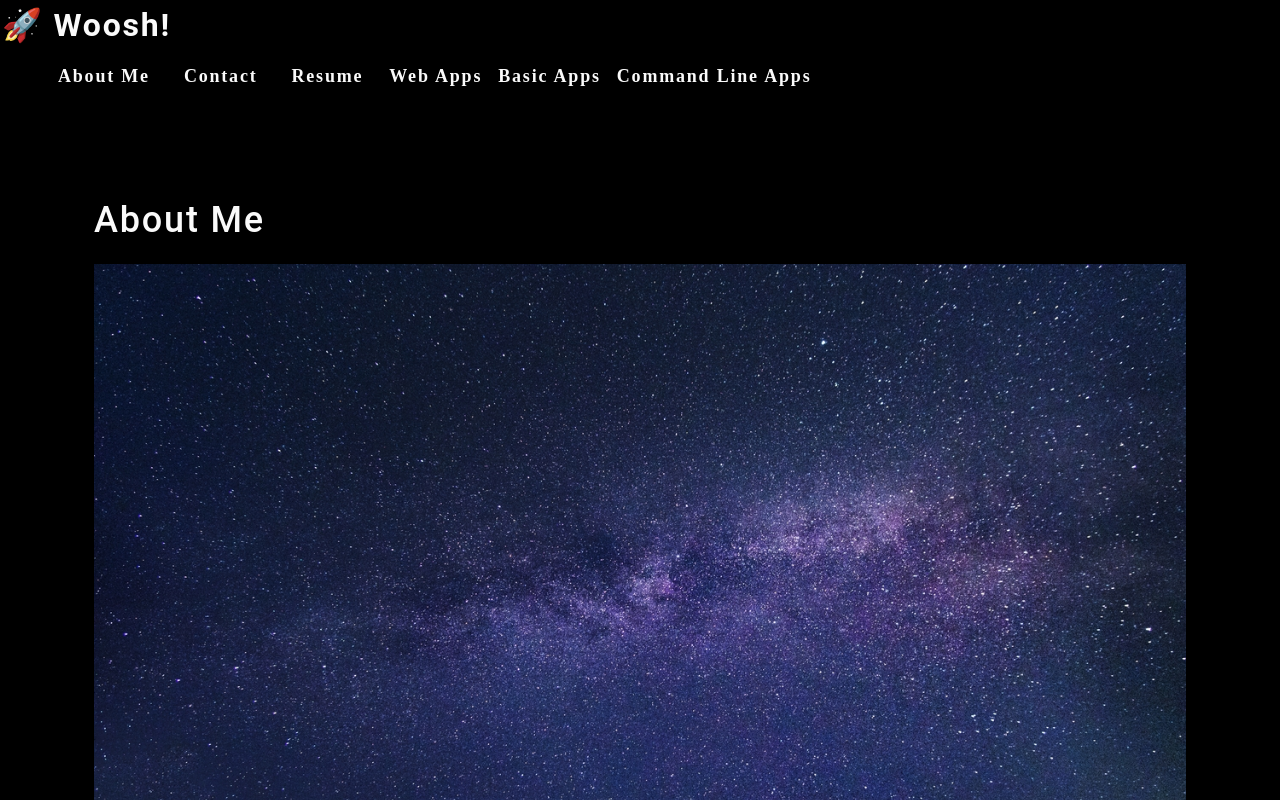
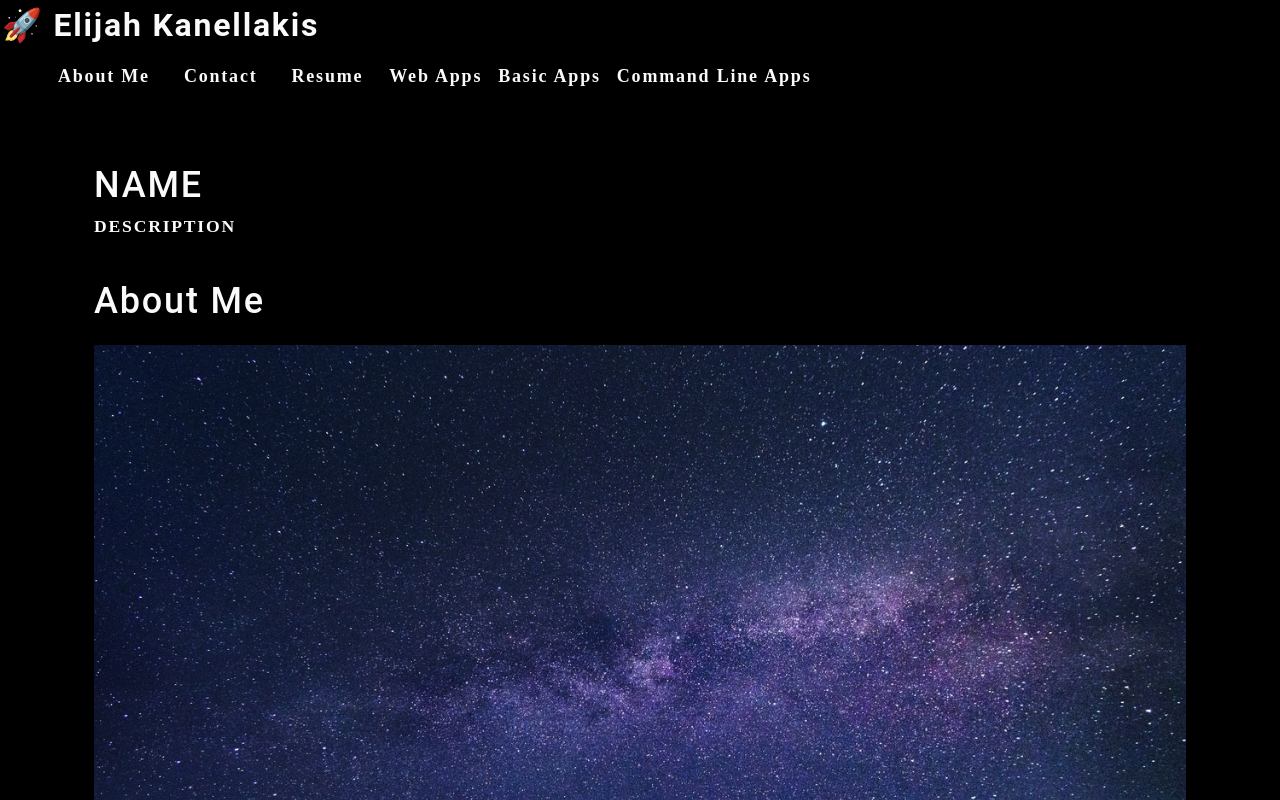
Before and after one commit to kanellakise/enchanted-relic, a React (Create React App) app: page / in a window 1280 px wide. Shown: the top 800 px of the page. Built offline with nearby package versions, Linux system fonts and the light colour scheme.

Commit message:
added Gallery component

```diff
--- a/src/App.js
+++ b/src/App.js
@@ -1,12 +1,15 @@
 import './App.css';
 import About from './components/About';
 import Nav from './components/Nav';
+import Gallery from "./components/Gallery";
 
 function App() {
+
   return (
     <div>
       <Nav></Nav>
       <main>
+        <Gallery></Gallery>
         <About></About>
       </main>
     </div>
--- /dev/null
+++ b/src/components/Gallery/index.js
@@ -0,0 +1,12 @@
+import React from 'react';
+
+function Gallery() {
+  return (
+    <section>
+      <h1>NAME</h1>
+      <p>DESCRIPTION</p>
+    </section>
+  );
+}
+
+export default Gallery;
--- a/src/components/Nav/index.js
+++ b/src/components/Nav/index.js
@@ -5,7 +5,7 @@ function Nav() {
     {
       name: "webApps",
       title: "Web Apps",
-      description: "Deployed full stack web applications, each usind MVC development structure and back end databases."
+      description: "Deployed full stack web applications, each using MVC development structure and back end databases."
     },
     {
       name: "basicApps",
@@ -27,7 +27,7 @@ function Nav() {
     <header>
       <h2>
         <a href="/">
-          <span role="img" aria-label="rocketShip">🚀</span> Woosh!
+          <span role="img" aria-label="rocketShip">🚀</span> Elijah Kanellakis
         </a>
       </h2>
       <nav>
```
